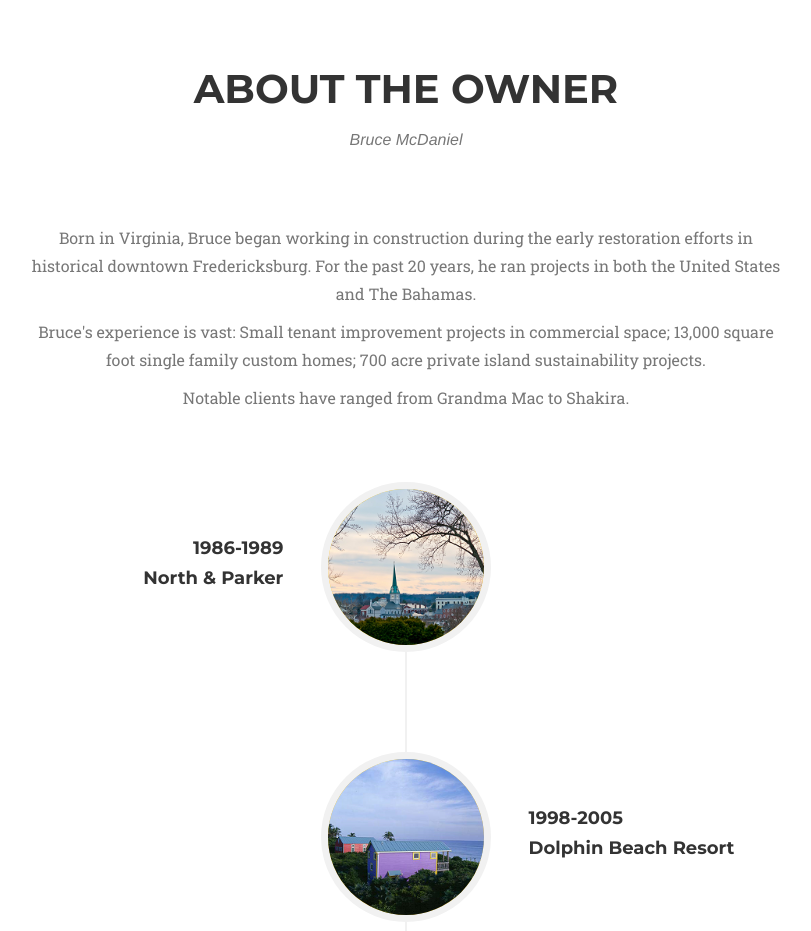
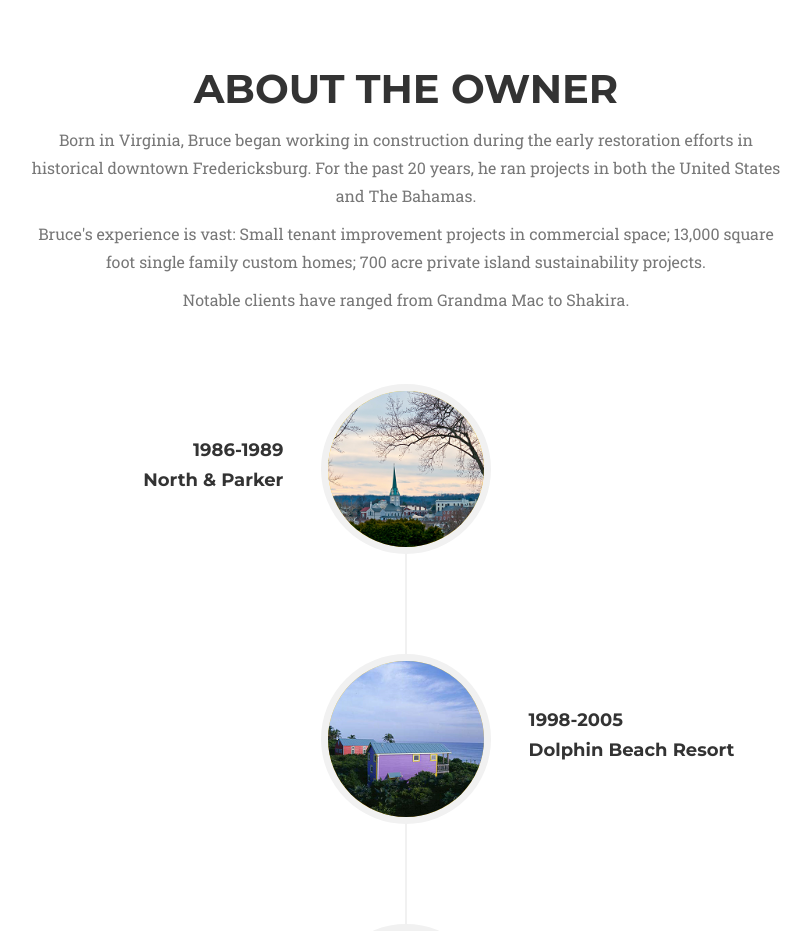
Before and after one commit to zmcdaniel/tnconstruction, a website: page index.html in a window 1280 px wide. Shown: the part 2700-3631 px from the top of the page, without its empty margins (234-1045 px from the left). Drawn offline with nearby package versions, Linux system fonts and the light colour scheme; a web font is replaced by a local one.

Commit message:
Fixed typo

```diff
--- a/index.html
+++ b/index.html
@@ -227,7 +227,6 @@
             <div class="row">
                 <div class="col-lg-12 text-center">
                     <h2 class="section-heading">About the Owner</h2>
-                    <h3 class="section-subheading text-muted">Bruce McDaniel</h3>
 					<div class="row">
 						<div class="col-lg-8 col-lg-offset-2 text-center">
 							<p class="large text-muted">Born in Virginia, Bruce began working in construction during the early restoration efforts in historical downtown Fredericksburg. For the past 20 years, he ran projects in both the United States and The Bahamas.</p>
```
